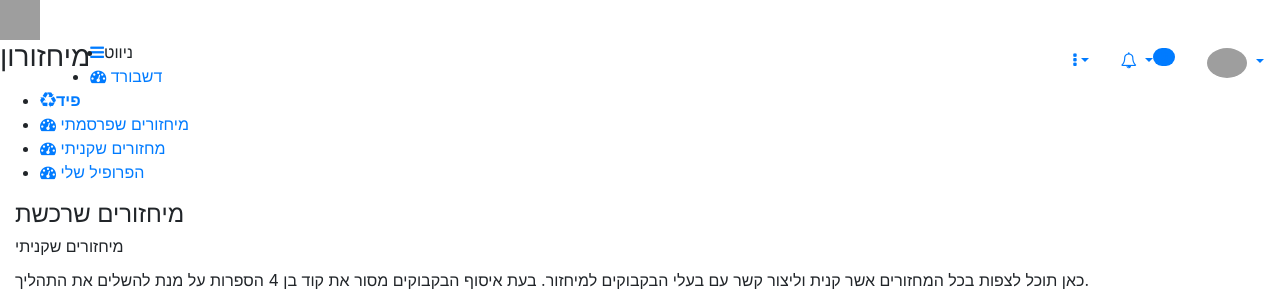
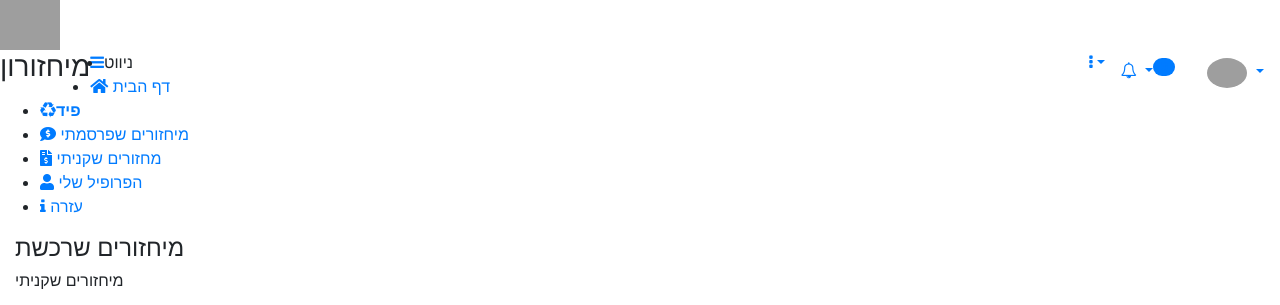
Before and after one commit to MIhzuron/WebApp, a PHP site: page /paidRec.php in a window 1280 px wide. Shown: the top 305 px of the page. Run offline with PHP 8.4, Linux system fonts and the light colour scheme; the visitor is signed in with stand-in values (Sample User, id 1); data that the repository does not hold is empty; some libraries are stand-ins or nearby versions; grey boxes are pictures that could not be loaded.

Commit message:
Update paidRec.php

```diff
--- a/paidRec.php
+++ b/paidRec.php
@@ -79,8 +79,9 @@ $sql="SELECT * FROM users WHERE userName=?";
 <head>
     <meta charset="utf-8">
     <meta name="viewport" content="width=device-width, initial-scale=1.0, user-scalable=0">
+        <link rel="stylesheet" href="https://use.fontawesome.com/releases/v5.8.1/css/all.css" integrity="sha384-50oBUHEmvpQ+1lW4y57PTFmhCaXp0ML5d60M1M7uH2+nqUivzIebhndOJK28anvf" crossorigin="anonymous">
     <link rel="shortcut icon" type="image/x-icon" href="assets/img/favicon.png">
-    <title>Preadmin - Bootstrap Admin Template</title>
+    <title>מיחזורים שקניתי</title>
     <link href="https://fonts.googleapis.com/css?family=Fira+Sans:400,500,600,700" rel="stylesheet">
     <link rel="stylesheet" type="text/css" href="assets/css/bootstrap.min.css">
     <link rel="stylesheet" type="text/css" href="assets/css/font-awesome.min.css">
@@ -99,7 +100,7 @@ $sql="SELECT * FROM users WHERE userName=?";
         <div class="header">
             <div class="header-left">
                 <a href="index.php" class="logo">
-                    <img src="assets/img/logo.png" width="40" height="40" alt="">
+                    <img src="assets/img/logo2.jpg" width="60" height="50" alt="">
                 </a>
             </div>
             <div class="page-title-box pull-left">
@@ -201,51 +202,58 @@ $sql="SELECT * FROM users WHERE userName=?";
 
                             ?>
                         </span>
-                    </a>
+                  </a>
 					<div class="dropdown-menu">
+
 						<a class="dropdown-item" href="profile.php">הפרופיל שלי</a>
 						<a class="dropdown-item" href="edit-profile.php">ערוך פרופיל</a>
-						<a class="dropdown-item" href="settings.php">הגדרות</a>
+
 						<a class="dropdown-item" href="login.php">התנתק</a>
+
 					</div>
                 </li>
             </ul>
             <div class="dropdown mobile-user-menu pull-right">
-                <a href="#" class="nav-link dropdown-toggle" data-toggle="dropdown" aria-expanded="false"><i class="fa fa-ellipsis-v"></i></a>
+                <a href="#" class="dropdown-toggle" data-toggle="dropdown" aria-expanded="false"><i class="fa fa-ellipsis-v"></i></a>
                 <div class="dropdown-menu dropdown-menu-right">
-                    <a class="dropdown-item" href="profile.html">My Profile</a>
-                    <a class="dropdown-item" href="edit-profile.html">Edit Profile</a>
-                    <a class="dropdown-item" href="settings.html">Settings</a>
-                    <a class="dropdown-item" href="login.html">Logout</a>
+                    <a class="dropdown-item" href="profile.php">הפרופיל שלי</a>
+                    <a class="dropdown-item" href="edit-profile.php">ערוך פרופיל</a>
+
+                    <a class="dropdown-item" href="login.php">התנתק</a>
                 </div>
             </div>
         </div>
         <div class="sidebar" id="sidebar">
             <div class="sidebar-inner slimscroll">
                 <div id="sidebar-menu" class="sidebar-menu">
-                    <ul>
+                 <ul>
                         <li class="menu-title">
                             ניווט
                         </li>
-                        <li>
-                            <a href="index.php"><i class="fa fa-dashboard"></i> דשבורד</a>
+                        <li >
+                            <a href="index.php"><i class="fas fa-home"></i> דף הבית</a>
                         </li>
                         <li>
                             <a href="feed.php"><i class="fa fa-recycle" aria-hidden="true"></i><b>פיד </b></a>
                         </li>
                         <li>
-                             <a href="myPosts.php"><i class="fa fa-dashboard"></i>
+                             <a href="myPosts.php"><i class="fas fa-comment-dollar"></i>
                              מיחזורים שפרסמתי
                              </a>
                         </li>
                         <li class="active">
-                             <a href="paidRec.php"><i class="fa fa-dashboard"></i>
+                             <a href="paidRec.php"><i class="fas fa-file-invoice-dollar"></i>
                                 מחזורים שקניתי
                              </a>
                         </li>
+                        <li>
+                             <a href="profile.php"><i class="fas fa-user"></i>
+                            הפרופיל שלי
+                             </a>
+                        </li>
                          <li>
-                             <a href="profile.php"><i class="fa fa-dashboard"></i>
-                            הפרופיל שלי
+                             <a href="help.php"><i class="fa fa-info"></i>
+                            עזרה
                              </a>
                         </li>
                     </ul>
```
